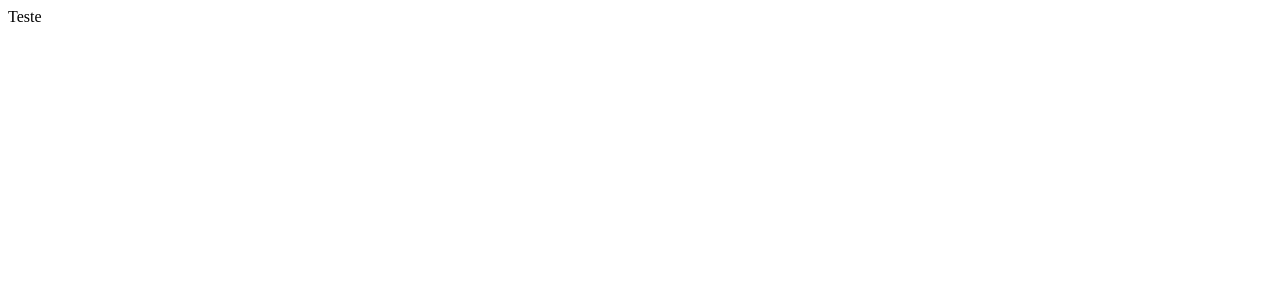
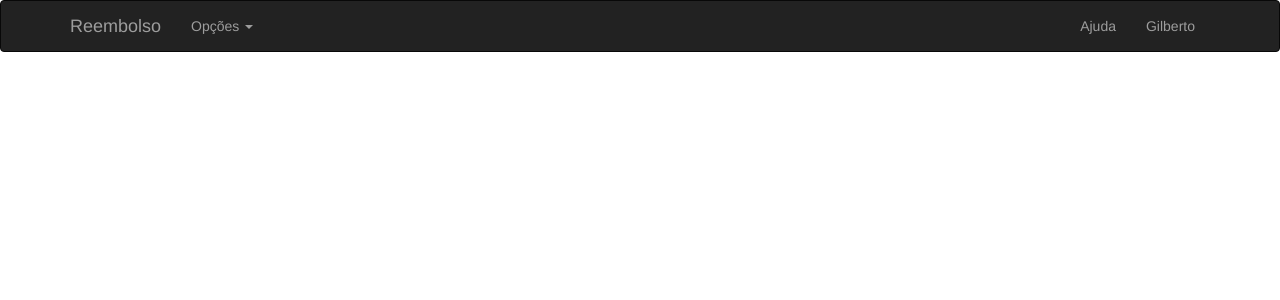
Before and after one commit to betovieirasilva/reembolso, a React (Create React App) app: page / in a window 1280 px wide. Shown: the top 300 px of the page. Built offline with nearby package versions, Linux system fonts and the light colour scheme.

Commit message:
- Adicionado a dep com "react-bootstrap"

```diff
--- a/public/index.html
+++ b/public/index.html
@@ -4,6 +4,8 @@
     <meta charset="utf-8">
     <meta name="viewport" content="width=device-width, initial-scale=1">
     <link rel="shortcut icon" href="%PUBLIC_URL%/favicon.ico">
+    <!-- Latest compiled and minified CSS -->
+    <link rel="stylesheet" href="https://maxcdn.bootstrapcdn.com/bootstrap/latest/css/bootstrap.min.css">
     <title>Reembolso</title>
 </head>
 <body>
--- a/src/components/App.js
+++ b/src/components/App.js
@@ -1,4 +1,10 @@
 import React from 'react';
+import Navbar from 'react-bootstrap/lib/Navbar';
+import Nav from 'react-bootstrap/lib/Nav';
+import NavItem from 'react-bootstrap/lib/NavItem';
+import NavDropdown from 'react-bootstrap/lib/NavDropdown';
+import MenuItem from 'react-bootstrap/lib/MenuItem';
+
 import './App.css';
 
 class App extends React.Component {
@@ -6,7 +12,28 @@ class App extends React.Component {
   render() {
     return (
         <div>
-            Teste
+            <Navbar inverse collapseOnSelect>
+                <Navbar.Header>
+                    <Navbar.Brand>
+                        <a href="#">Reembolso</a>
+                    </Navbar.Brand>
+                    <Navbar.Toggle />
+                </Navbar.Header>
+                <Navbar.Collapse>
+                    <Nav>
+                        <NavDropdown eventKey={3} title="Opções" id="basic-nav-dropdown">
+                            <MenuItem eventKey={3.1}>Categorias</MenuItem>
+                            <MenuItem eventKey={3.2}>Reembolso</MenuItem>
+                            <MenuItem divider />
+                            <MenuItem eventKey={3.3}>Relatório</MenuItem>
+                        </NavDropdown>
+                    </Nav>
+                    <Nav pullRight>
+                        <NavItem eventKey={1} href="#">Ajuda</NavItem>
+                        <NavItem eventKey={2} href="#">Gilberto</NavItem>
+                    </Nav>
+                </Navbar.Collapse>
+            </Navbar>
         </div>
     )
   }
```
Also changed, not shown: 1 other file (tests, documents, lock files or other folders).
